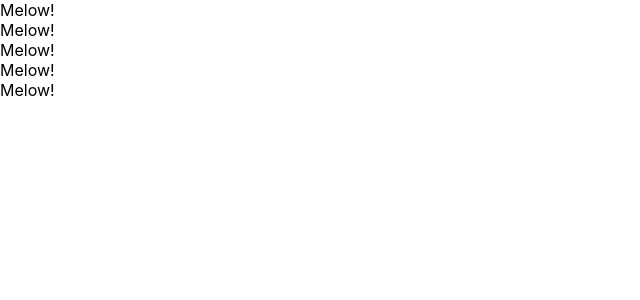
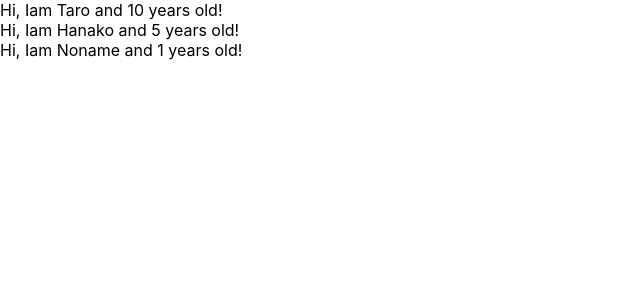
Before and after one commit to Reo-Saito1/react-redax-crud-application, a React (Create React App) app: page / in a window 1280 px wide. Shown: the top 300 px of the page, without its empty margins (0-640 px from the left). Built offline with nearby package versions, Linux system fonts and the light colour scheme.

Commit message:
learn props

```diff
--- a/src/App.js
+++ b/src/App.js
@@ -12,23 +12,32 @@
 // }
 
 const App = () => {
+  const profiles =[
+    {name:"Taro",age:10},
+    {name:"Hanako",age:5},
+    {name:"Noname"},
+  ]
   return(
     <div>
-    <Cat />
-    <Cat />
-    <Cat />
-    <Cat />
-    <Cat />
+      {
+      profiles.map((profile,index) => {
+        return <User name={profile.name} age={profile.age}key={index}/>
+      })
+      }
     </div>
   )
 }
 
-const Cat = () => {
+const User = (props) => {
   return (
     <div>
-      Melow!
+      Hi, Iam {props.name} and {props.age} years old!
     </div>
   )
 }
 
+User.defaultProps = {
+  age:1
+}
+
 export default App;
```
